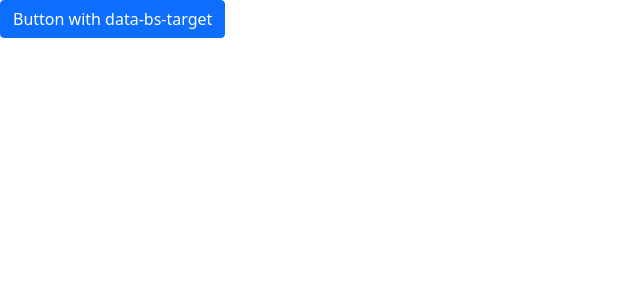
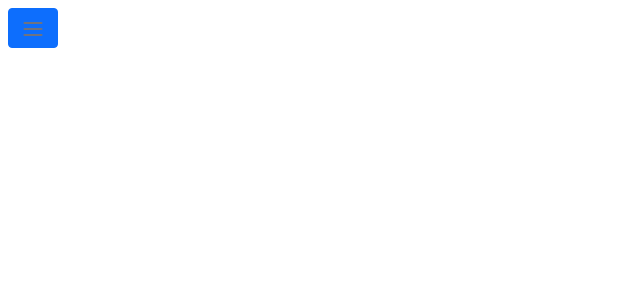
Before and after one commit to Linkinlog/to-do, a React (Create React App) app: page / in a window 1280 px wide. Shown: the top 300 px of the page, without its empty margins (0-640 px from the left). Built offline with nearby package versions, Linux system fonts and the light colour scheme.

Commit message:
Nav: swapped button out

```diff
--- a/src/components/layout/Navb.js
+++ b/src/components/layout/Navb.js
@@ -3,10 +3,9 @@ import React from 'react';
 const Navb = () => {
 	return (
 		<>
-			<button class='btn btn-primary' type='button' data-bs-toggle='offcanvas' data-bs-target='#offcanvasExample' aria-controls='offcanvasExample'>
-				Button with data-bs-target
+			<button class='btn btn-primary m-2' type='button' data-bs-toggle='offcanvas' data-bs-target='#offcanvasExample' aria-controls='offcanvasExample'>
+			<svg width="24px" height="24px" viewBox="0 0 48 48" xmlns="http://www.w3.org/2000/svg"><title>70 Basic icons by Xicons.co</title><path d="M41,14H7a2,2,0,0,1,0-4H41A2,2,0,0,1,41,14Z" fill="#6f7380"/><path d="M41,26H7a2,2,0,0,1,0-4H41A2,2,0,0,1,41,26Z" fill="#6f7380"/><path d="M41,38H7a2,2,0,0,1,0-4H41A2,2,0,0,1,41,38Z" fill="#6f7380"/></svg>
 			</button>
-
 			<div class='offcanvas offcanvas-start' tabindex='-1' id='offcanvasExample' aria-labelledby='offcanvasExampleLabel'>
 				<div class='offcanvas-header'>
 					<h5 class='offcanvas-title' id='offcanvasExampleLabel'>
```
